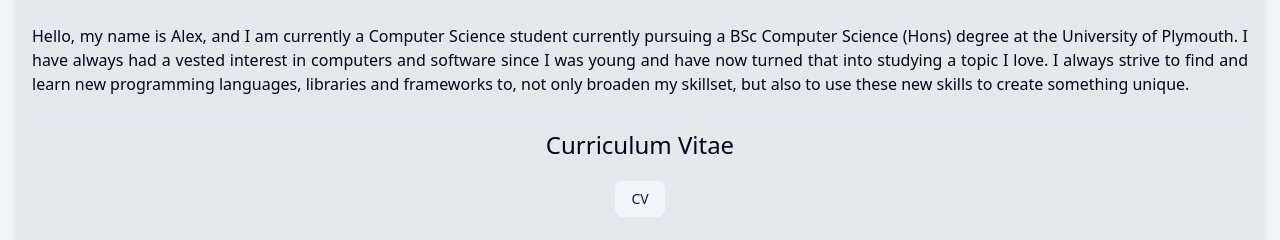
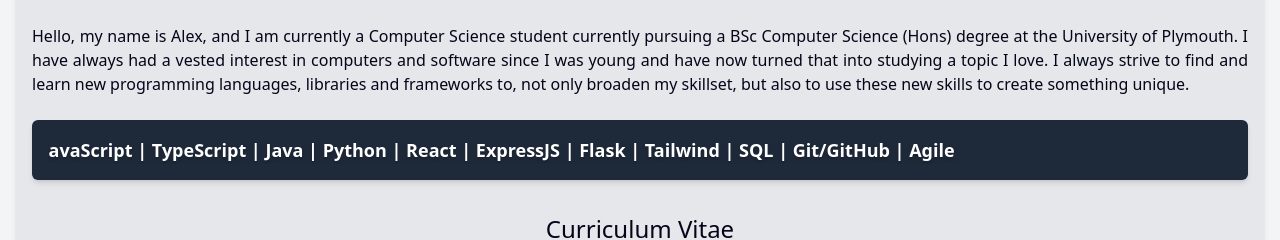
Before and after one commit to alexedwa/portfolio, a React (Vite) app: page / in a window 1280 px wide. Shown: the part 980-1220 px from the top of the page. Built offline with nearby package versions, Linux system fonts and the light colour scheme.

Commit message:
Added scrolling text for skills and tools

```diff
--- a/src/App.css
+++ b/src/App.css
@@ -40,3 +40,29 @@
 .read-the-docs {
   color: #888;
 }
+
+@keyframes scroll {
+
+  0% {
+
+      transform: translateX(100%);
+
+  }
+
+  100% {
+
+      transform: translateX(-100%);
+
+  }
+
+}
+
+
+
+.animate-scroll {
+
+  display: inline-block;
+
+  animation: scroll 10s linear infinite;
+
+}
--- a/src/components/About.tsx
+++ b/src/components/About.tsx
@@ -1,5 +1,6 @@
 import { Separator } from "@/components/ui/separator";
 import { Button } from "@/components/ui/button";
+import '../App.css'
 
 function About() {
     return(
@@ -16,6 +17,13 @@ function About() {
                 my skillset, but also to use these new skills to create something unique.
                 </p>
 
+                <div className="container mx-auto px-4 bg-gray-800 rounded-sm p-4 mt-6 shadow-md">
+                    <div className="text-lg text-shadow-lg text-white font-bold overflow-hidden whitespace-nowrap">
+                        <div className="inline-block animate-scroll">
+                            HTML/CSS | JavaScript | TypeScript | Java | Python | React | ExpressJS | Flask | Tailwind | SQL | Git/GitHub | Agile
+                        </div>
+                    </div>
+                </div>
                 <Separator orientation="horizontal" className="my-4" />
 
                 <h1 className="text-center text-2xl mb-5">Curriculum Vitae</h1>
```
